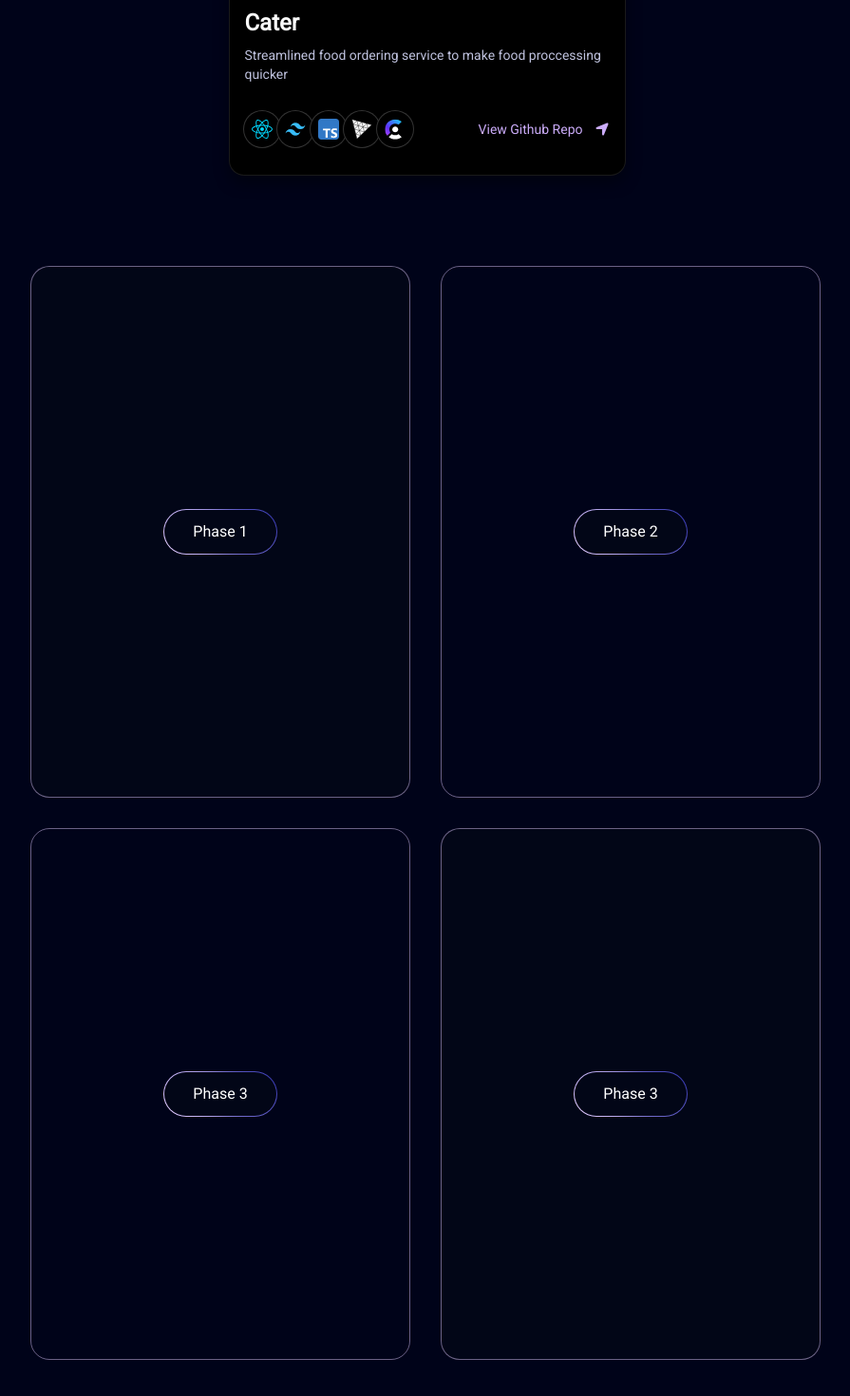
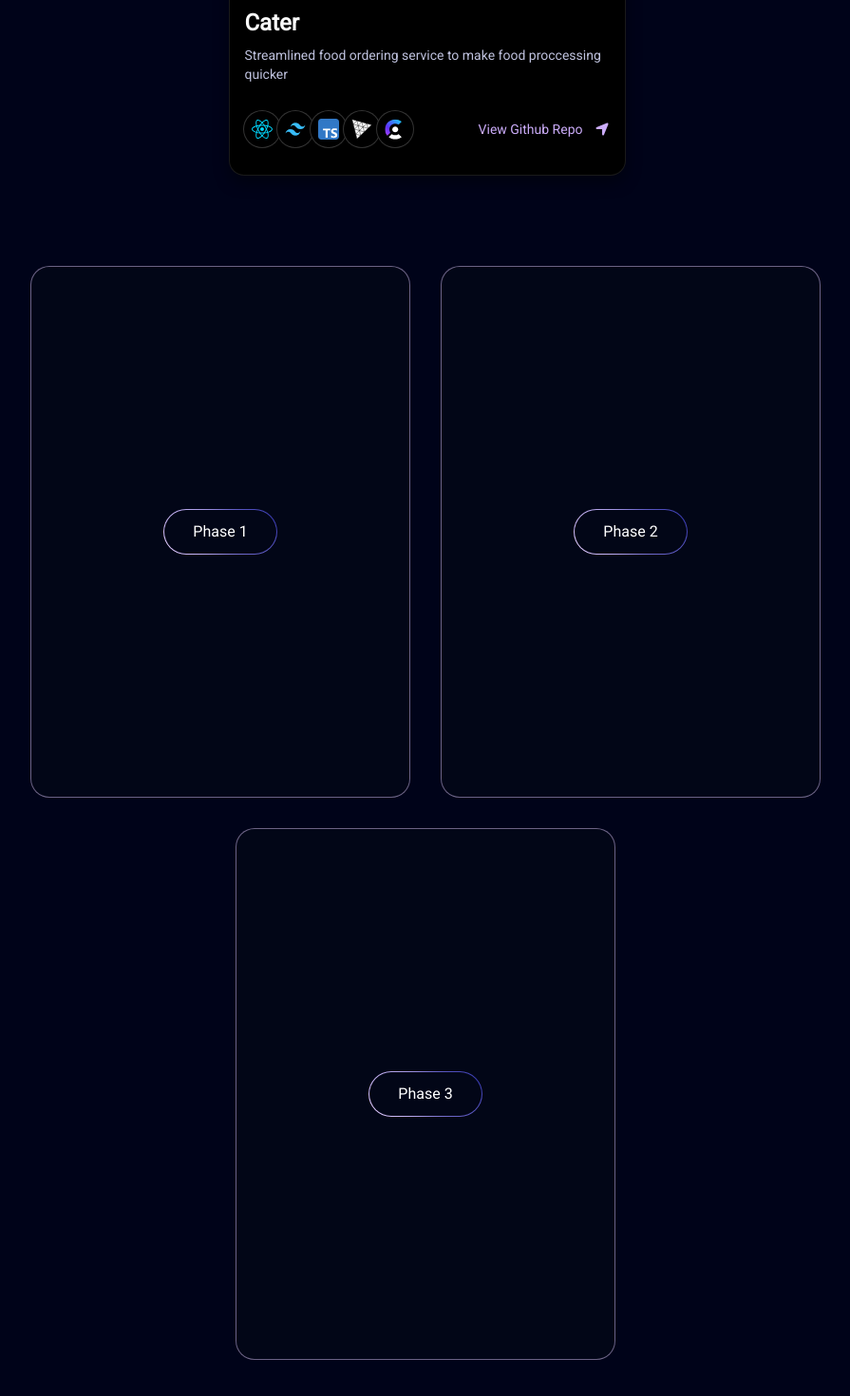
Before and after one commit to Trishaneww/softwaredev-portfolio, a Next.js app: page / in a window 1280 px wide. Shown: the part 2944-4414 px from the top of the page at 95% size, without its empty margins (192-1087 px from the left). Built offline with nearby package versions, Linux system fonts and the light colour scheme.

Commit message:
created phases

```diff
--- a/components/Approach.tsx
+++ b/components/Approach.tsx
@@ -10,18 +10,23 @@ const Approach = () => {
   return (
     <div>
         <section className="approachContainer">
-          <div className="approachContainer-phase flex justify-center items-center p-2 bg-slate-950 ">
-           <Button text={"Phase 1"}/>
+          <div className="approachContainer-phase flex justify-center items-center p-2 bg-slate-950 relative">
+            <div className="base">
+              <Button text={"Phase 1"} />
+            </div>
+            <div className="overlay bg-slate-950">
+              <p>Finds campsites using google maps & Weatherbit API to filter through user set parameters.</p>
+            </div>
           </div>
 
-          <div className="approachContainer-phase flex justify-center items-center p-2">
-           <Button text={"Phase 2"}/>
+          <div className="approachContainer-phase flex justify-center items-center p-2 bg-slate-950 relative">
+            <div className="base">
+              <Button text={"Phase 2"} />
             </div>
-
-          <div className="approachContainer-phase flex justify-center items-center p-2">
-           <Button text={"Phase 3"}/>
+            <div className="overlay bg-slate-950">
+              <p>Finds campsites using google maps & Weatherbit API to filter through user set parameters.</p>
             </div>
-
+          </div>
 
           <div className="approachContainer-phase flex justify-center items-center p-2 bg-slate-950 relative">
             <div className="base">
```
Lines whose indentation alone changed are shown as unchanged.
